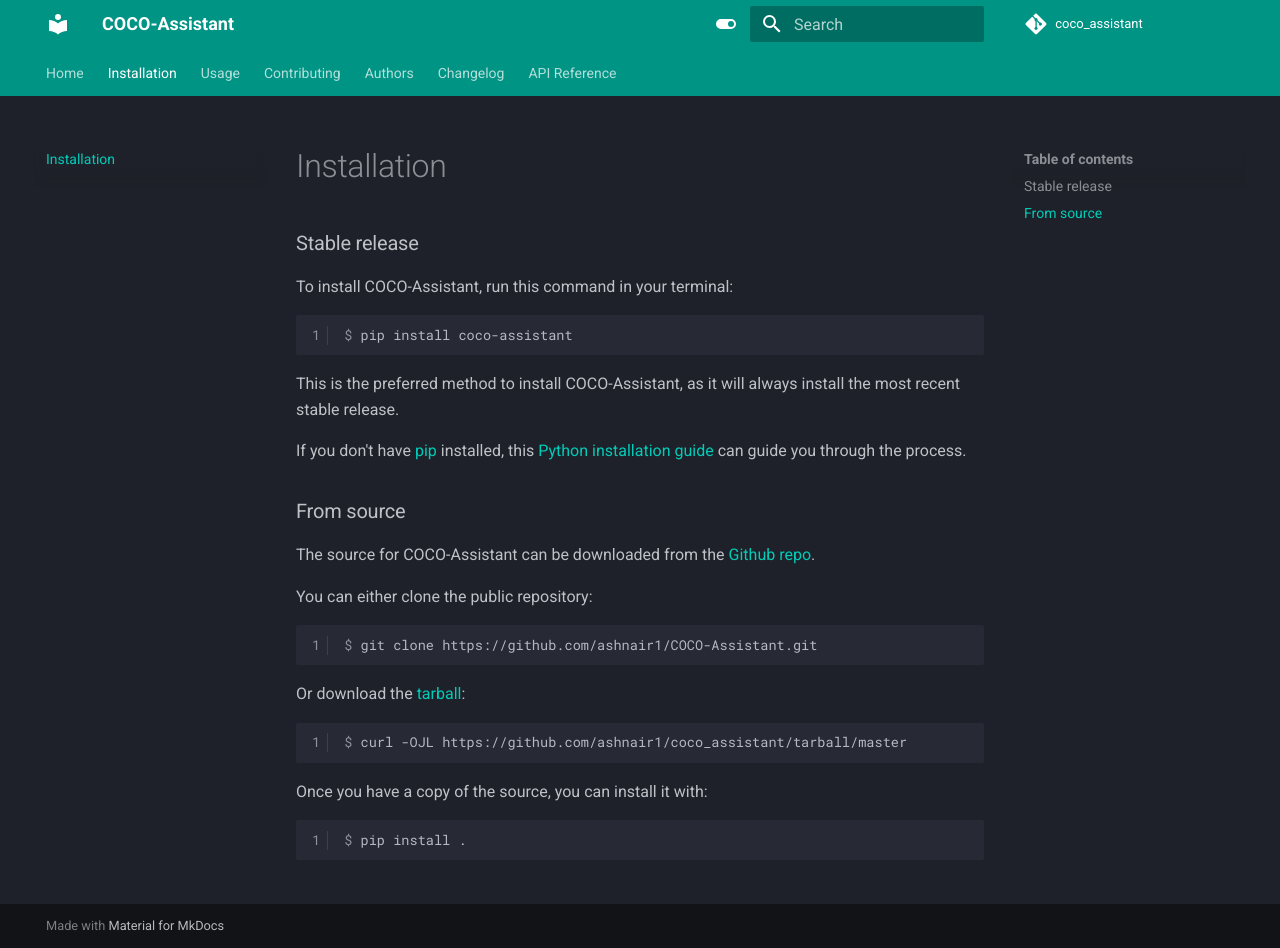
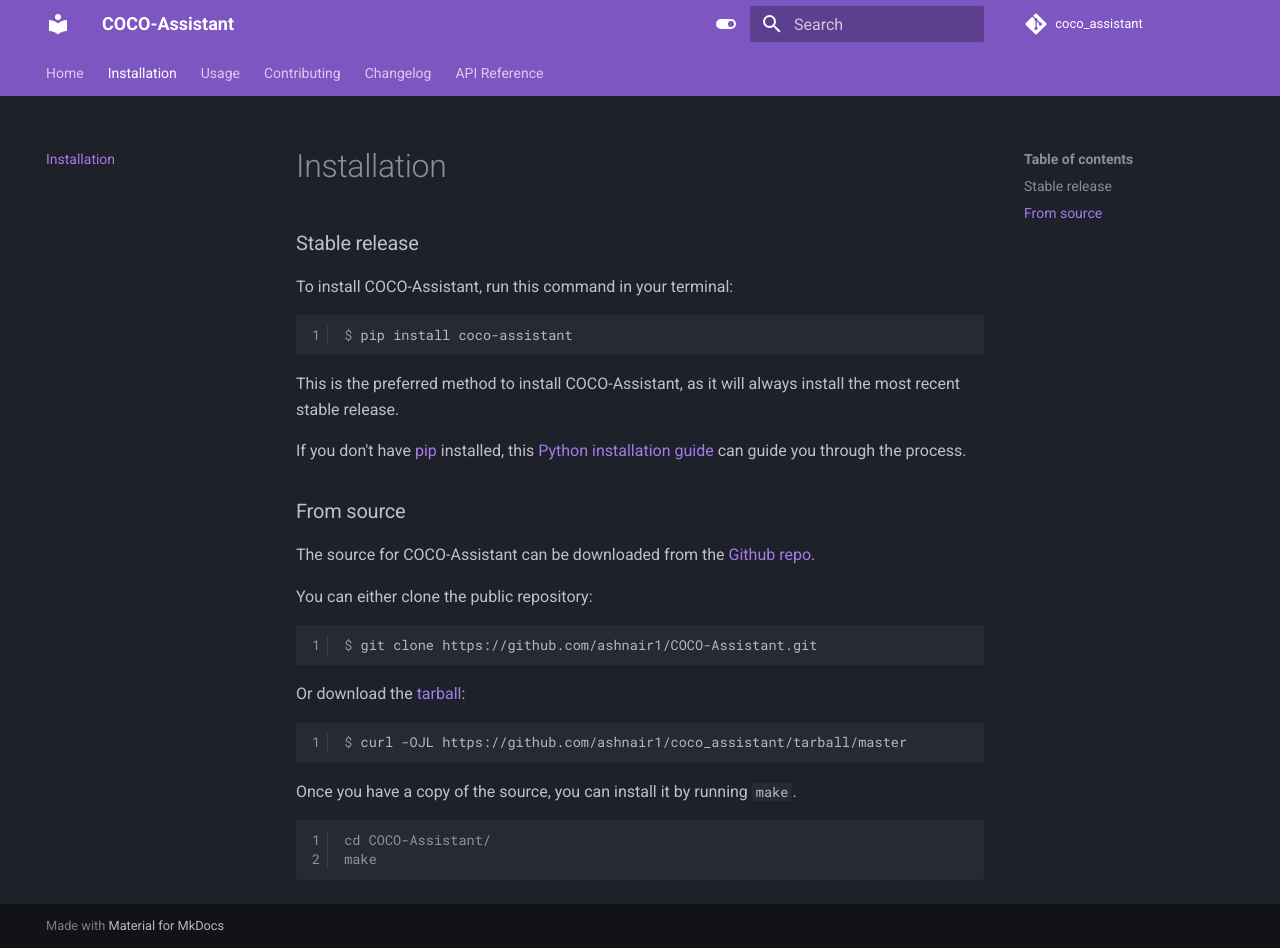
Before and after one commit to ashnair1/COCO-Assistant, an MkDocs documentation site: the page built from docs/installation.md, in a window 1280 px wide and 948 px high. Built offline with MkDocs 1.6.1 and Material for MkDocs 9.7.7, drawn with Linux system fonts in a browser that asks for light colours; comment, search, counter and statistics services are not loaded.

````diff
--- a/docs/authors.md
+++ /dev/null
@@ -1,3 +0,0 @@
-{%
-  include-markdown "../AUTHORS.md"
-%}
--- a/docs/installation.md
+++ b/docs/installation.md
@@ -31,10 +31,11 @@ Or download the [tarball][]:
 $ curl -OJL https://github.com/ashnair1/coco_assistant/tarball/master
 ```
 
-Once you have a copy of the source, you can install it with:
+Once you have a copy of the source, you can install it by running `make`.
 
-``` console
-$ pip install .
+```console
+cd COCO-Assistant/
+make
 ```
 
   [pip]: https://pip.pypa.io
--- a/mkdocs.yml
+++ b/mkdocs.yml
@@ -20,14 +20,14 @@ theme:
     - search.suggest
   palette:
     - scheme: slate
-      primary: teal
-      accent: teal
+      primary: deep-purple
+      accent: purple
       toggle:
         icon: material/toggle-switch
         name: Switch to light mode
     - scheme: default
-      primary: teal
-      accent: teal
+      primary: purple
+      accent: deep-purple
       toggle:
         icon: material/toggle-switch-off-outline
         name: Switch to dark mode
````
Also changed, not shown: AUTHORS.md (deleted, +0 -9 lines), README.md (+14 -141 lines), docs/CONTRIBUTING.md (+1 -0 lines), docs/summary.md (+0 -1 lines), docs/usage.md (+125 -3 lines), 9 other files.
